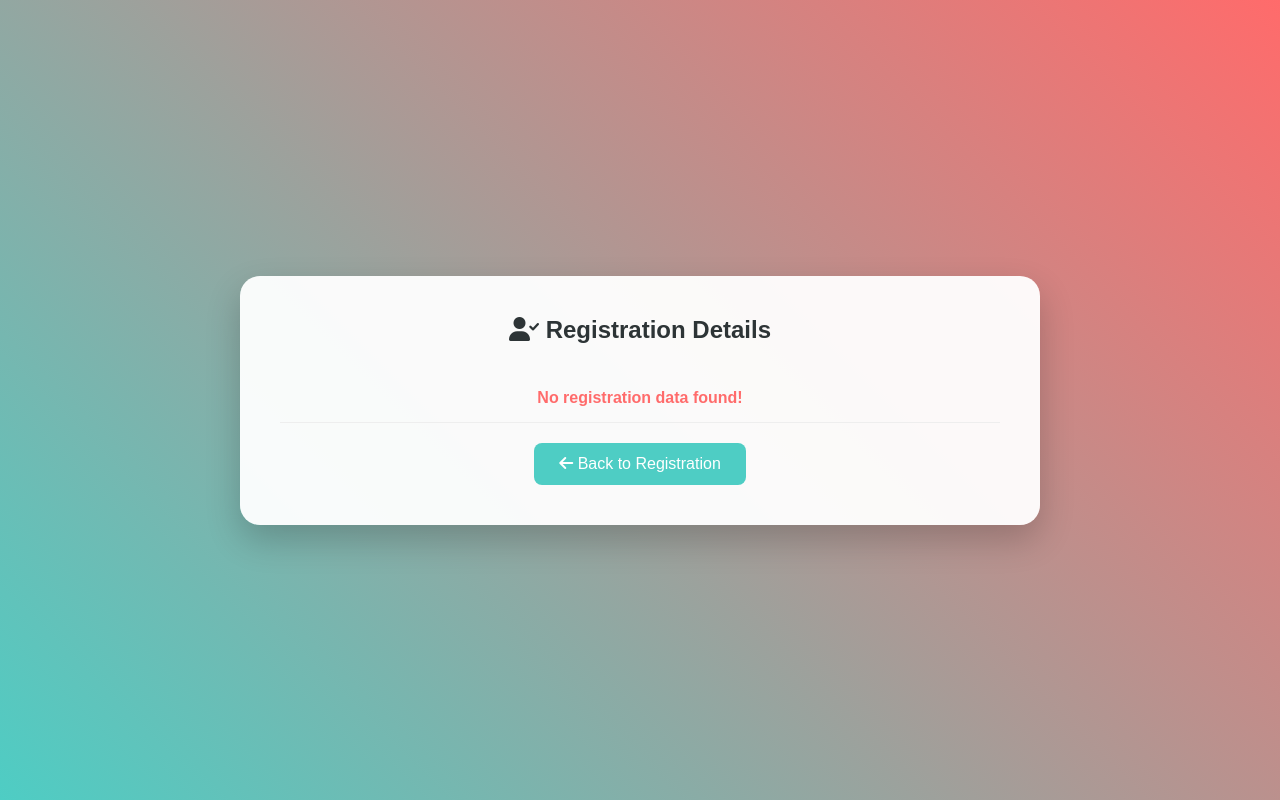
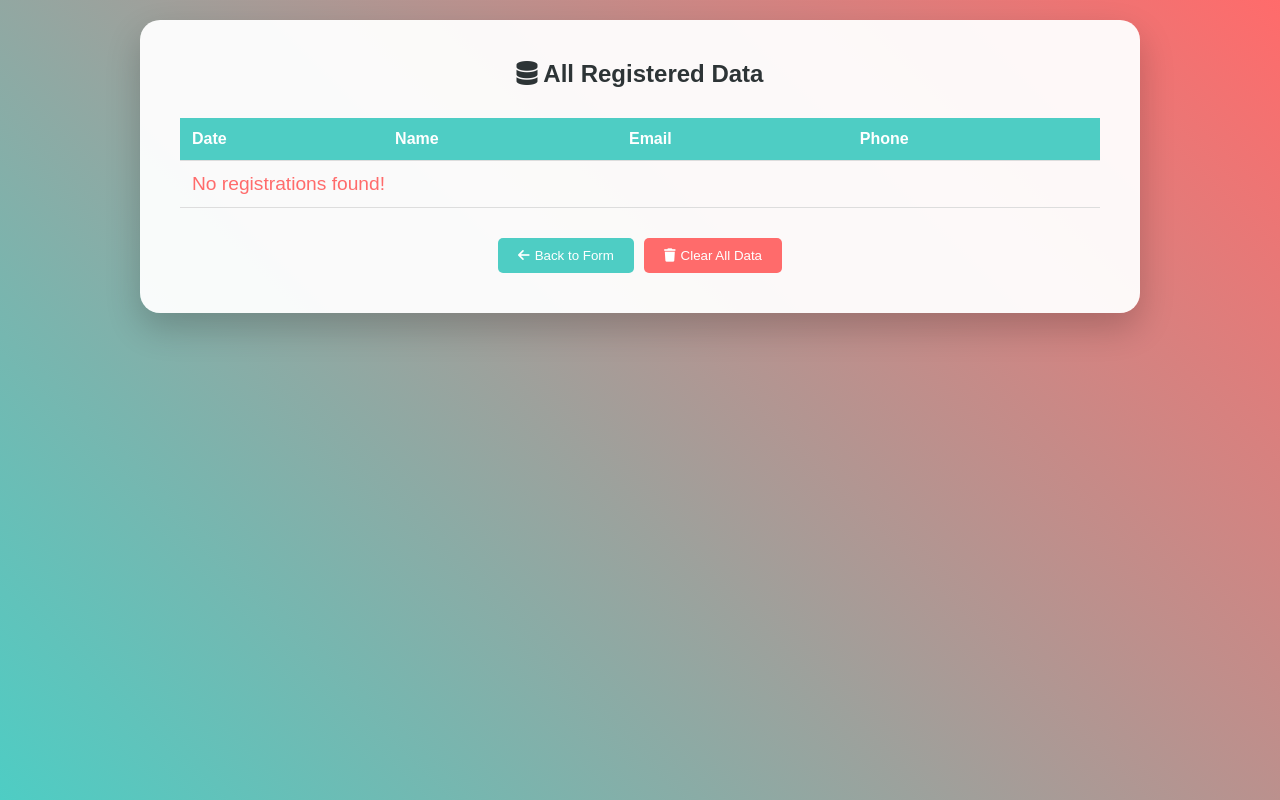
Before and after one commit to Sup-Shero/Shero.Safwat.ia, a plain HTML site: page data.html in a window 1280 px wide. Drawn offline with Linux system fonts and the light colour scheme.

Commit message:
data.html

```diff
--- a/data.html
+++ b/data.html
@@ -3,7 +3,7 @@
 <head>
     <meta charset="UTF-8">
     <meta name="viewport" content="width=device-width, initial-scale=1.0">
-    <title>Registration Data</title>
+    <title>Collected Data</title>
     <link rel="stylesheet" href="https://cdnjs.cloudflare.com/ajax/libs/font-awesome/6.0.0/css/all.min.css">
     <style>
         * {
@@ -14,27 +14,24 @@
         }
 
         body {
-            display: flex;
-            justify-content: center;
-            align-items: center;
             min-height: 100vh;
             background: linear-gradient(45deg, #4ecdc4, #ff6b6b);
             padding: 20px;
         }
 
         .data-container {
+            max-width: 1000px;
+            margin: 0 auto;
             background: rgba(255, 255, 255, 0.95);
             padding: 40px;
             border-radius: 20px;
             box-shadow: 0 15px 35px rgba(0, 0, 0, 0.2);
-            width: 800px;
-            animation: slideUp 0.5s ease;
         }
 
         h2 {
             color: #2d3436;
+            text-align: center;
             margin-bottom: 30px;
-            text-align: center;
         }
 
         .data-table {
@@ -43,83 +40,118 @@
             margin: 20px 0;
         }
 
-        .data-table td {
-            padding: 15px;
-            border-bottom: 1px solid #eee;
+        .data-table th, .data-table td {
+            padding: 12px;
+            text-align: left;
+            border-bottom: 1px solid #ddd;
         }
 
-        .data-table td:first-child {
-            font-weight: 600;
-            color: #2d3436;
-            width: 30%;
+        .data-table th {
+            background-color: #4ecdc4;
+            color: white;
         }
 
-        .back-btn {
+        .data-table tr:hover {
+            background-color: #f5f5f5;
+        }
+
+        .button-group {
+            display: flex;
+            gap: 10px;
+            justify-content: center;
+            margin-top: 30px;
+        }
+
+        .btn {
+            padding: 10px 20px;
+            border: none;
+            border-radius: 5px;
+            cursor: pointer;
+            transition: all 0.3s ease;
+            display: flex;
+            align-items: center;
+            gap: 5px;
+        }
+
+        .btn-primary {
             background: #4ecdc4;
             color: white;
-            padding: 12px 25px;
-            border: none;
-            border-radius: 8px;
-            cursor: pointer;
-            font-size: 1em;
-            transition: all 0.3s ease;
-            display: block;
-            margin: 20px auto 0;
         }
 
-        .back-btn:hover {
-            transform: translateY(-2px);
-            box-shadow: 0 5px 15px rgba(78, 205, 196, 0.4);
+        .btn-danger {
+            background: #ff6b6b;
+            color: white;
         }
 
-        @keyframes slideUp {
-            from {
-                opacity: 0;
-                transform: translateY(20px);
-            }
-            to {
-                opacity: 1;
-                transform: translateY(0);
-            }
+        .btn:hover {
+            transform: translateY(-2px);
+            box-shadow: 0 3px 10px rgba(0,0,0,0.1);
+        }
+
+        .no-data {
+            text-align: center;
+            color: #ff6b6b;
+            padding: 20px;
+            font-size: 1.2em;
         }
     </style>
 </head>
 <body>
     <div class="data-container">
-        <h2><i class="fas fa-user-check"></i> Registration Details</h2>
+        <h2><i class="fas fa-database"></i> All Registered Data</h2>
+
         <table class="data-table">
-            <tr>
-                <td>Full Name:</td>
-                <td id="data-name">Loading...</td>
-            </tr>
-            <tr>
-                <td>Email Address:</td>
-                <td id="data-email">Loading...</td>
-            </tr>
-            <tr>
-                <td>Phone Number:</td>
-                <td id="data-phone">Loading...</td>
-            </tr>
+            <thead>
+                <tr>
+                    <th>Date</th>
+                    <th>Name</th>
+                    <th>Email</th>
+                    <th>Phone</th>
+                </tr>
+            </thead>
+            <tbody id="data-body">
+                <!-- Data will be inserted here -->
+            </tbody>
         </table>
-        <button class="back-btn" onclick="window.location.href='index.html'">
-            <i class="fas fa-arrow-left"></i> Back to Registration
-        </button>
+
+        <div class="button-group">
+            <button class="btn btn-primary" onclick="window.location.href='index.html'">
+                <i class="fas fa-arrow-left"></i> Back to Form
+            </button>
+            <button class="btn btn-danger" onclick="clearAllData()">
+                <i class="fas fa-trash"></i> Clear All Data
+            </button>
+        </div>
     </div>
 
     <script>
-        // Retrieve data from localStorage
-        const userData = JSON.parse(localStorage.getItem('userRegistration'));
+        // Load data when page loads
+        document.addEventListener('DOMContentLoaded', () => {
+            const data = JSON.parse(localStorage.getItem('allRegistrations')) || [];
+            const tbody = document.getElementById('data-body');
 
-        if(userData) {
-            document.getElementById('data-name').textContent = userData.name;
-            document.getElementById('data-email').textContent = userData.email;
-            document.getElementById('data-phone').textContent = userData.phone;
-        } else {
-            document.querySelector('.data-table').innerHTML = `
-                <tr><td colspan="2" style="text-align:center;color:#ff6b6b;">
-                    No registration data found!
-                </td></tr>
-            `;
+            if(data.length === 0) {
+                tbody.innerHTML = `<tr><td colspan="4" class="no-data">No registrations found!</td></tr>`;
+                return;
+            }
+
+            tbody.innerHTML = data.map(item => `
+                <tr>
+                    <td>${new Date(item.timestamp).toLocaleDateString()}</td>
+                    <td>${item.name}</td>
+                    <td>${item.email}</td>
+                    <td>${item.phone}</td>
+                </tr>
+            `).join('');
+        });
+
+        function clearAllData() {
+            if(confirm('Are you sure you want to delete all data?')) {
+                localStorage.removeItem('allRegistrations');
+                document.getElementById('data-body').innerHTML = `
+                    <tr><td colspan="4" class="no-data">No registrations found!</td></tr>
+                `;
+            }
         }
     </script>
 </body>
```
